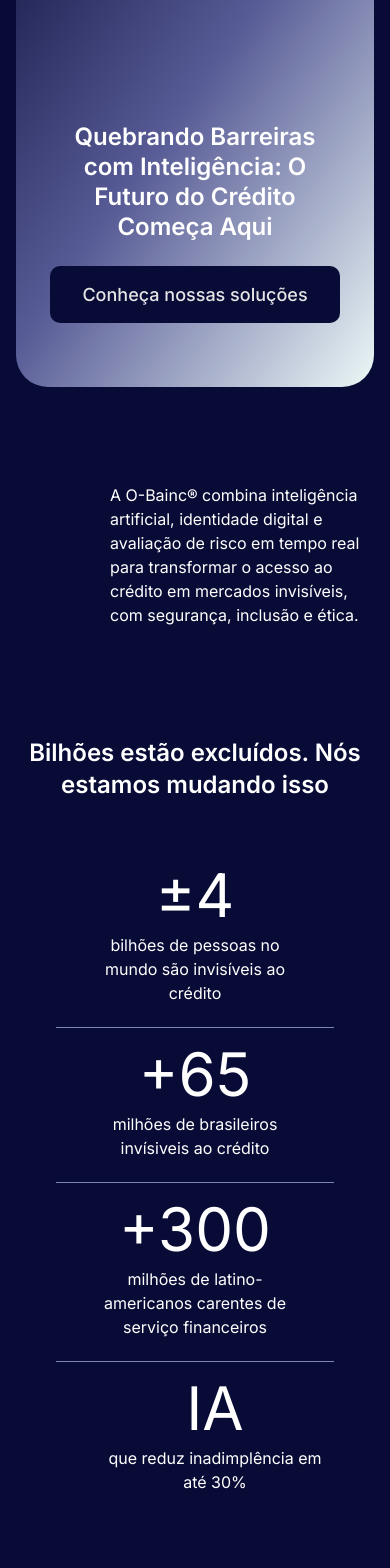
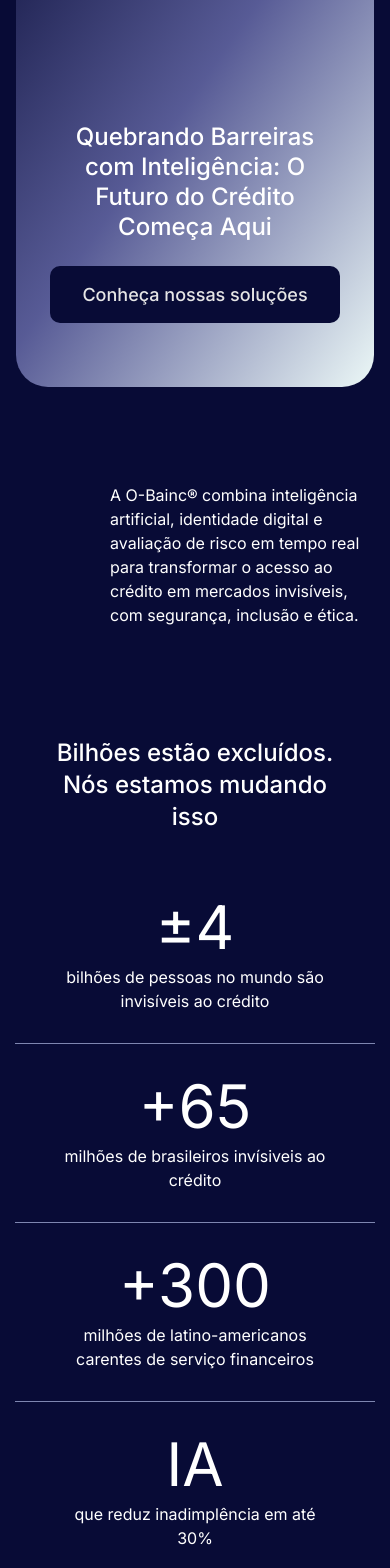
Before and after one commit to devvieiira/o-bainc-frontend, a Next.js app: page / in a window 390 px wide. Shown: the part 220-1788 px from the top of the page. Built offline with nearby package versions, Linux system fonts and the light colour scheme.

Commit message:
fix: section size

```diff
--- a/app/page.tsx
+++ b/app/page.tsx
@@ -123,7 +123,7 @@
             </div>
 
             <div className="absolute bottom-0 z-10 space-y-6 px-10 md:px-16 py-16 text-white">
-              <h1 className="max-w-11/12 text-2xl leading-tight font-semibold md:max-w-3/5 mx-auto md:text-[34px]">
+              <h1 className="max-w-11/12 text-2xl leading-tight font-medium md:max-w-3/5 mx-auto md:text-[34px]">
                 Quebrando Barreiras com Inteligência: O Futuro do Crédito Começa
                 Aqui
               </h1>
@@ -145,34 +145,34 @@
         </section>
         <section>
           <div className="w-full pb-8">
-            <div className="flex w-full justify-center pt-14">
-              <p className="max-w-[700px] text-center text-2xl font-semibold text-white xl:text-3xl">
+            <div className="flex w-full justify-center pt-14 px-12 md:px-0">
+              <p className="max-w-[700px] text-center text-2xl font-medium text-white xl:text-3xl">
                 Bilhões estão excluídos. Nós estamos mudando isso
               </p>
             </div>
           </div>
         </section>
-        <section className="flex justify-center px-14">
+        <section className="flex justify-center px-[15px]">
           <div className="grid grid-cols-1 py-8 md:grid-cols-2 lg:grid-cols-4">
-            <div className="space-y-2 border-b border-[#7E86B0] pr-10 pb-2 pl-10 md:mb-8 md:border-b-0 lg:mb-0 lg:pl-0">
+            <div className="space-y-2 border-b border-[#7E86B0] pr-10 pb-4 pl-10 md:mb-8 md:border-b-0 lg:mb-0 lg:pl-0">
               <h2 className="max-w-[281px] text-center text-6xl">±4</h2>
               <p className="mb-3.5 max-w-[281px] text-center">
                 bilhões de pessoas no mundo são invisíveis ao crédito
               </p>
             </div>
-            <div className="space-y-2 border-b border-[#7E86B0] pt-4 pr-10 pb-2 pl-10 md:mb-8 md:border-b-0 md:border-l md:border-[#7E86B0] md:pt-0 md:pb-0 lg:mb-0">
+            <div className="space-y-2 border-b border-[#7E86B0] pt-8 pr-10 pb-4 pl-10 md:mb-8 md:border-b-0 md:border-l md:border-[#7E86B0] md:pt-0 md:pb-0 lg:mb-0">
               <h2 className="max-w-[281px] text-center text-6xl">+65</h2>
               <p className="mb-3.5 max-w-[281px] text-center">
                 milhões de brasileiros invísiveis ao crédito
               </p>
             </div>
-            <div className="space-y-2 border-b border-[#7E86B0] pt-4 pr-10 pb-2 pl-10 md:mt-6 md:border-b-0 md:pt-0 md:pb-0 lg:mt-0 lg:border-l lg:border-[#7E86B0]">
+            <div className="space-y-2 border-b border-[#7E86B0] pt-8 pr-10 pb-4 pl-10 md:mt-6 md:border-b-0 md:pt-0 md:pb-0 lg:mt-0 lg:border-l lg:border-[#7E86B0]">
               <h2 className="max-w-[281px] text-center text-6xl">+300</h2>
               <p className="mb-3.5 max-w-[281px] text-center">
                 milhões de latino-americanos carentes de serviço financeiros
               </p>
             </div>
-            <div className="space-y-2 pt-4 pl-10 md:mt-6 md:border-l md:border-[#7E86B0] md:pt-0 lg:mt-0">
+            <div className="space-y-2 pt-8 pl-10 pr-10 md:mt-6 md:border-l md:border-[#7E86B0] md:pt-0 lg:mt-0">
               <h2 className="max-w-[281px] text-center text-6xl">IA</h2>
               <p className="mb-3.5 max-w-[281px] text-center">
                 que reduz inadimplência em até 30%
```
